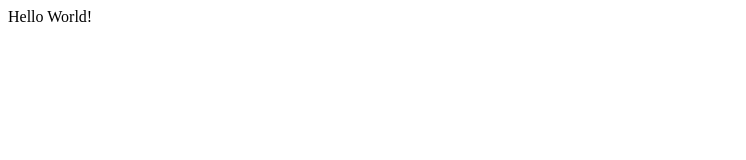
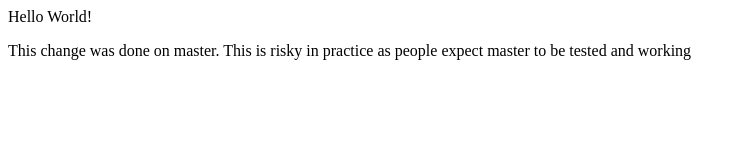
Before and after one commit to annirun/Test, a plain HTML site: page index.html in a window 1280 px wide. Shown: the whole page, without its empty margins (0-746 px from the left). Drawn offline with Linux system fonts and the light colour scheme.

Commit message:
this was a risky change

```diff
--- a/index.html
+++ b/index.html
@@ -1,3 +1,4 @@
 <html>
 Hello World!
+<p>This change was done on master.  This is risky in practice as people expect master to be tested and working</p>
 </html>
```
